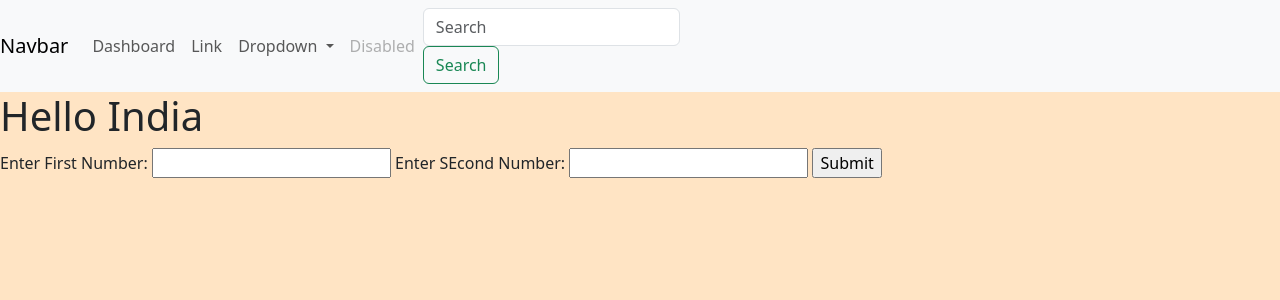
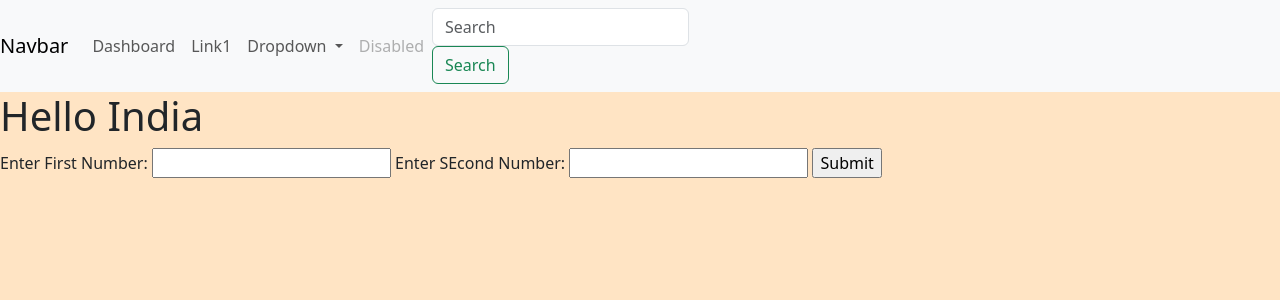
Before and after one commit to Aravind-dyapa/MyFirstDjango, a Django app: page / in a window 1280 px wide. Shown: the top 300 px of the page. Run offline with Django 5.2, Linux system fonts and the light colour scheme.

Commit message:
Link name change

```diff
--- a/templates/navbar.html
+++ b/templates/navbar.html
@@ -10,7 +10,7 @@
           <a class="nav-link" href="{% url 'dashboard' %}">Dashboard</a>
         </li>
         <li class="nav-item">
-          <a class="nav-link" href="#">Link</a>
+          <a class="nav-link" href="#">Link1</a>
         </li>
         <li class="nav-item dropdown">
           <a class="nav-link dropdown-toggle" href="#" id="navbarDropdown" role="button" data-toggle="dropdown" aria-haspopup="true" aria-expanded="false">
```
